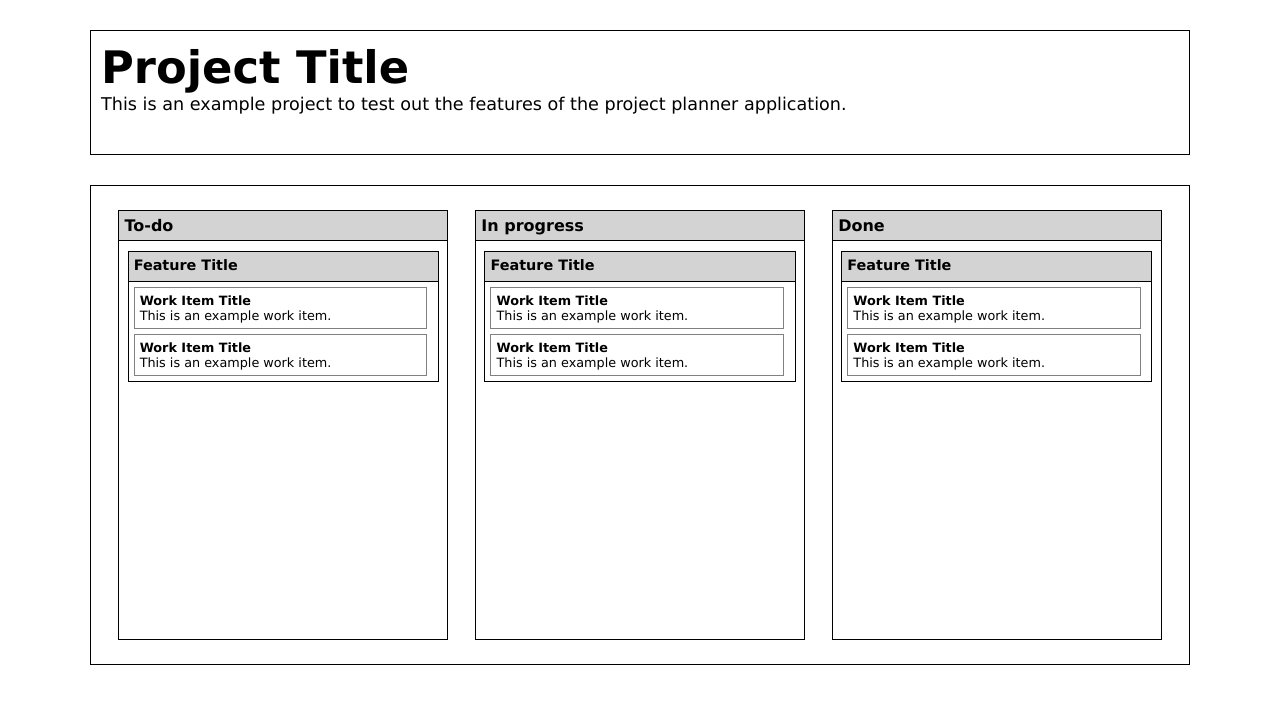
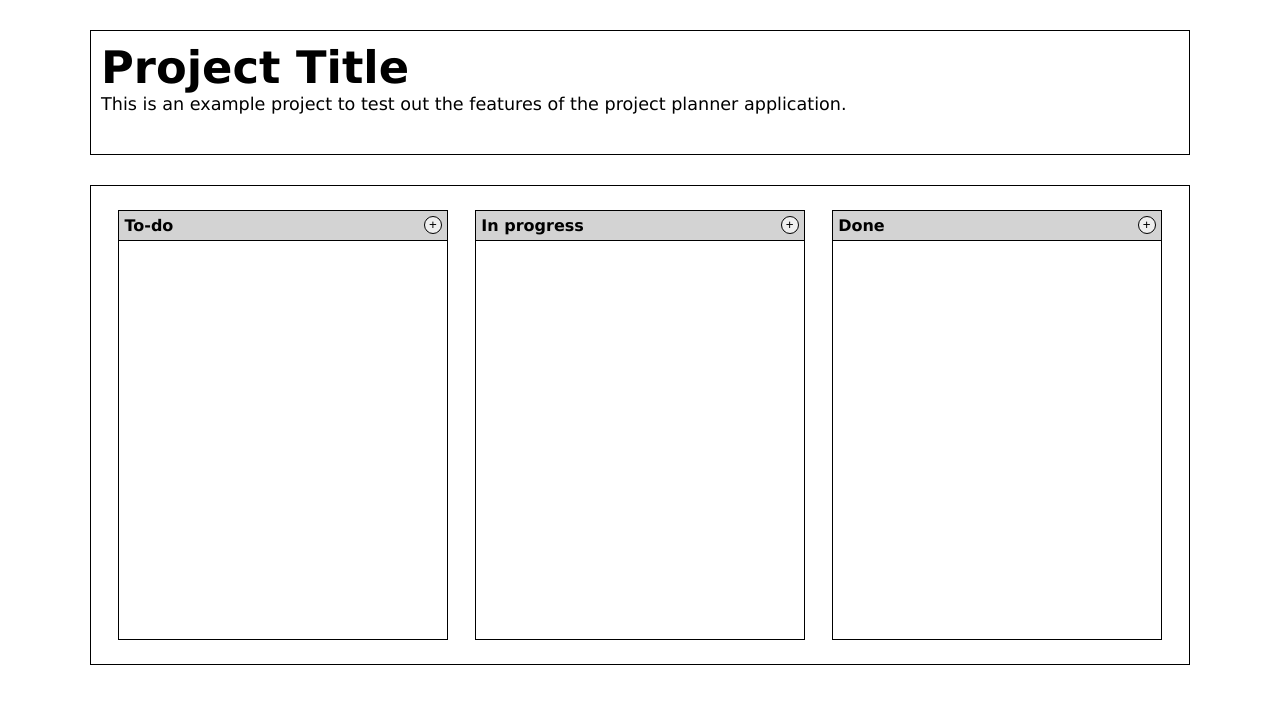
Before and after one commit to johnmarion1126/project-tracker, a React (Create React App) app: page / in a window 1280 px wide. Shown: the top 704 px of the page. Built offline with nearby package versions, Linux system fonts and the light colour scheme.

Commit message:
Add add button with styling

```diff
--- a/public/styles.css
+++ b/public/styles.css
@@ -50,11 +50,24 @@ body {
 }
 
 .title {
+    display: flex;
+    justify-content: space-between;
     padding: 5px;
     height: 30px;
     width: 100%;
     border-bottom: 1px solid black;
     background-color: lightgray;
+}
+
+.add-btn {
+    width: 18px;
+    height: 18px;
+    border: 1px solid black;
+    border-radius: 50%;
+}
+
+.add-btn:hover {
+    cursor: pointer;
 }
 
 .feature-goal {
--- a/src/components/FeatureGoal.js
+++ b/src/components/FeatureGoal.js
@@ -1,13 +1,12 @@
 import React from 'react';
 
 // Components
+// eslint-disable-next-line no-unused-vars
 import WorkItem from './WorkItem';
 
-const FeatureGoal = () => (
+const FeatureGoal = ({ title }) => (
   <div className="feature-goal">
-    <h4 className="title feature-title">Feature Title</h4>
-    <WorkItem />
-    <WorkItem />
+    <h4 className="title feature-title">{title}</h4>
   </div>
 );
 
--- a/src/components/Stage.js
+++ b/src/components/Stage.js
@@ -1,12 +1,15 @@
 import React from 'react';
 
 // Components
+// eslint-disable-next-line no-unused-vars
 import FeatureGoal from './FeatureGoal';
 
 const Stage = ({ name }) => (
   <div className="stage">
-    <h4 className="title">{name}</h4>
-    <FeatureGoal />
+    <h4 className="title">
+      {name}
+      <button className="add-btn" type="button">+</button>
+    </h4>
   </div>
 );
 
--- a/src/components/WorkItem.js
+++ b/src/components/WorkItem.js
@@ -1,9 +1,9 @@
 import React from 'react';
 
-const WorkItem = () => (
+const WorkItem = ({ title, description }) => (
   <div className="work-item">
-    <h4>Work Item Title</h4>
-    <p>This is an example work item.</p>
+    <h4>{title}</h4>
+    <p>{description}</p>
   </div>
 );
 
```
Also changed, not shown: .eslintrc.js.
